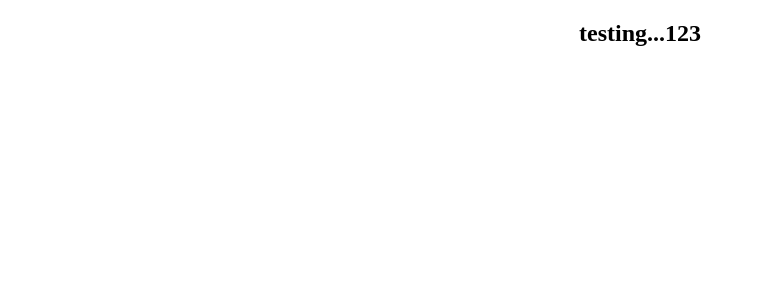
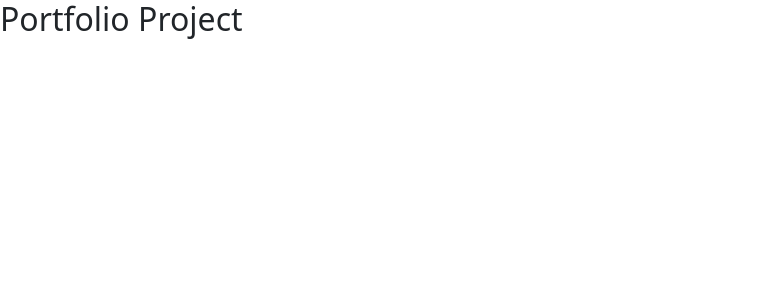
Before and after one commit to underdoggum/portfolio-project, a React (Create React App) app: page / in a window 1280 px wide. Shown: the top 300 px of the page, without its empty margins (0-761 px from the left). Built offline with nearby package versions, Linux system fonts and the light colour scheme.

Commit message:
testing still...

```diff
--- a/src/App.js
+++ b/src/App.js
@@ -1,8 +1,9 @@
-import './App.css';
+import "./App.css";
+import "bootstrap/dist/css/bootstrap.min.css"
 
 function App() {
   return (
-    <h2 style={{textAlign: "center"}}>testing...123</h2>
+    <h2>Portfolio Project</h2>
   );
 }
 
```
